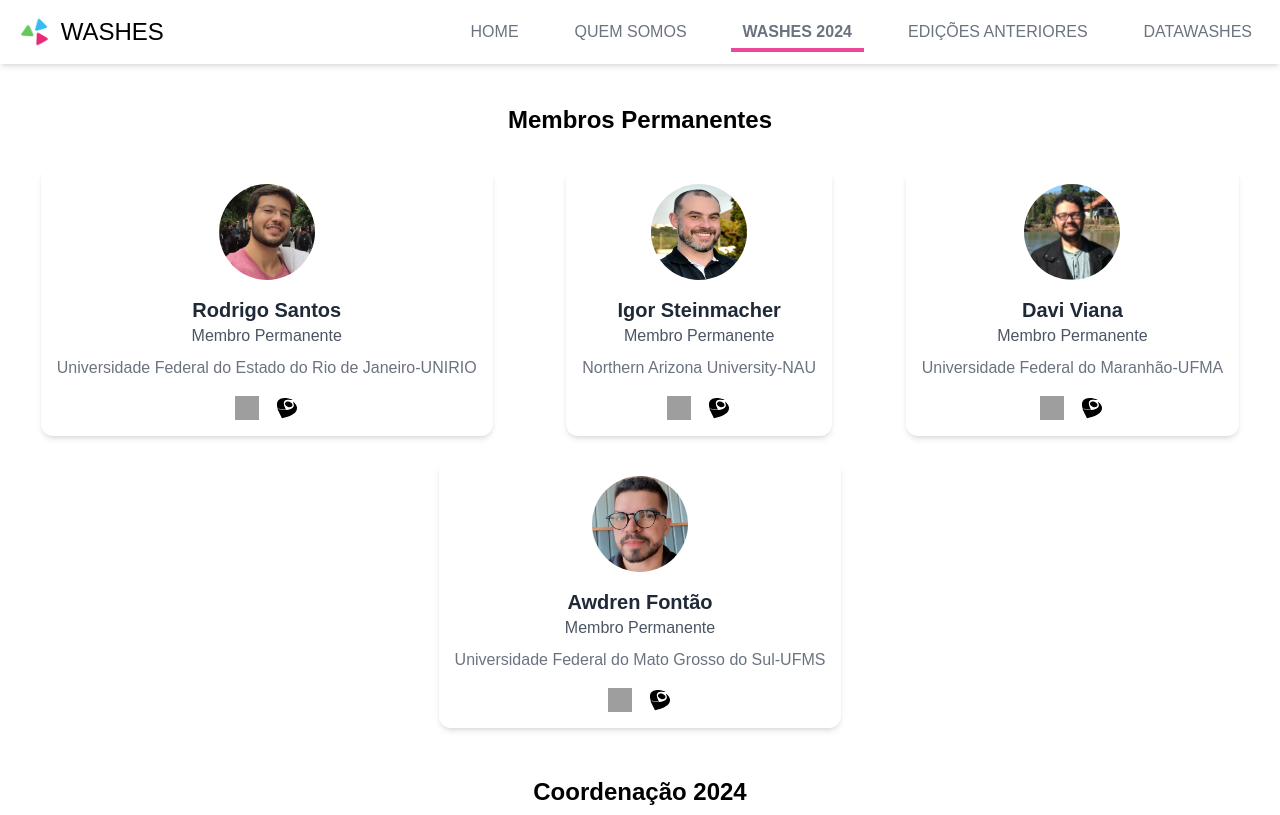
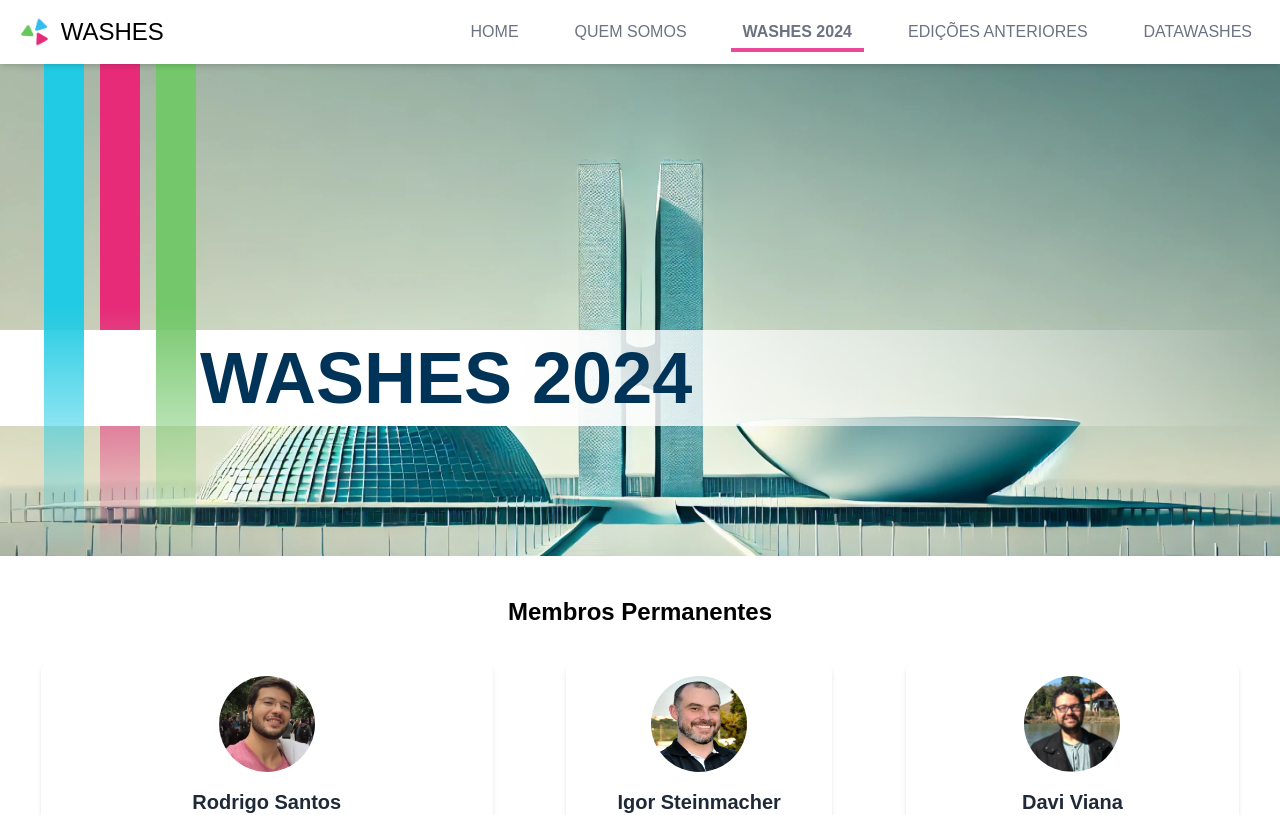
Before and after one commit to gesid/novo-washes-website, a React (Vite) app: page /washes-2024 in a window 1280 px wide. Shown: the top 815 px of the page. Built offline with nearby package versions, Linux system fonts and the light colour scheme; grey boxes are pictures that could not be loaded; a web font is replaced by a local one.

Commit message:
feat: Componente banner WASHES 2024 (#11)

```diff
--- a/src/App.jsx
+++ b/src/App.jsx
@@ -11,7 +11,7 @@ function App() {
   return (
     <>
       <Navbar />
-      <div className="pt-16">
+      <div className="pt-[56px]">
         <Routes>
           <Route index element={<Home />} />
           <Route path="/quem-somos" element={<QuemSomos />} />
--- /dev/null
+++ b/src/components/bannerWASHES2024.jsx
@@ -0,0 +1,18 @@
+export function BannerWASHES2024(){
+  return(
+    <section className="lg md:bg-banner-hero-imagembannerWASHES202* sm:bg-none bg-cover bg-bottom bg-no-repeat w-full lg md:h-[500px] h-[250px] relative">
+        <div className="bg-gradient-to-r from-white from-40% w-full max-h-24 absolute bottom-[70px] flex items-center py-1.5 md:py-2.5 lg:py-5 lg md:bottom-[130px] lg md:pl-[200px] pl-[100px] z-20">
+          <h1 className="text-[#003358] font-bold lg:text-7xl md:text-6xl text-4xl">
+            {/* Altere o ano da edição do banner -> */} WASHES 2024
+           </h1>
+        </div>
+
+        <div className="flex w-full h-full lg md:gap-4 gap-2 lg md:px-11 px-5">
+          <div className="bg-gradient-to-b from-[#22CBE4] from-50% lg md:w-10 w-5 h-full z-20"></div>
+          <div className="bg-gradient-to-b from-[#E72B78] from-50% lg md:w-10 w-5 h-full lg md:z-10 z-20"></div>
+          <div className="bg-gradient-to-b from-[#74C76B] from-50% lg md:w-10 w-5 h-full z-20"></div>
+        </div>
+
+    </section>
+  )
+}
--- a/src/pages/Washes2024.jsx
+++ b/src/pages/Washes2024.jsx
@@ -2,6 +2,7 @@ import { useState } from "react";
 import Card from "../components/Card";
 import ComitePrograma from "../components/ComitePrograma";
 import { SlArrowDown, SlArrowUp } from "react-icons/sl";
+import { BannerWASHES2024 } from "../components/bannerWASHES2024";
 
 const Washes2024 = () => {
 
@@ -67,6 +68,8 @@ const Washes2024 = () => {
   ];
 
   return (
+    <section>
+      <BannerWASHES2024/>
       <div className="container mx-auto px-4 py-10">
         {/* Membros Permanentes */}
         <h1 className="text-center text-2xl font-bold mb-8">Membros Permanentes</h1>
@@ -122,6 +125,7 @@ const Washes2024 = () => {
           </div>
         </div>
       </div>
+    </section>
   );
 };
 
--- a/tailwind.config.js
+++ b/tailwind.config.js
@@ -10,6 +10,8 @@ export default {
         "banner-hero": "url(src/assets/imgs/banner-hero-home.svg)",
         "banner-hero-quemSomos": "url(src/assets/imgs/banner-hero-home-quemSomos.png)",
         "banner-hero-washes2024": "url(src/assets/imgs/banner-hero-home-washes2024.png)",
+        // Altere o caminho da nova foto do local do próximo evento abaixo
+        "banner-hero-imagembannerWASHES202*":"url(src/assets/imgs/banner-hero-imagembannerWASHES2024.png)",
         "feed-insta-1": "url(src/assets/feedInstaImages/img001.png)",
         "feed-insta-2": "url(src/assets/feedInstaImages/img002.png)",
         "feed-insta-3": "url(src/assets/feedInstaImages/img003.png)",
```
Also changed, not shown: src/assets/imgs/banner-hero-imagembannerWASHES2024.png (added). Lines whose indentation alone changed are shown as unchanged.
